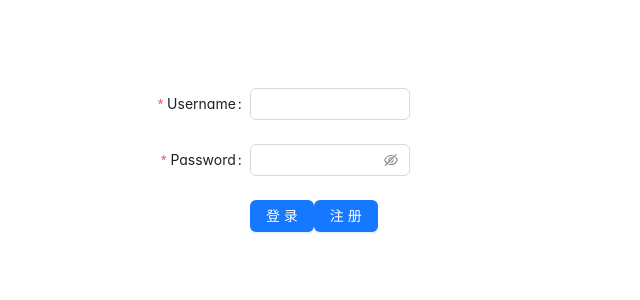
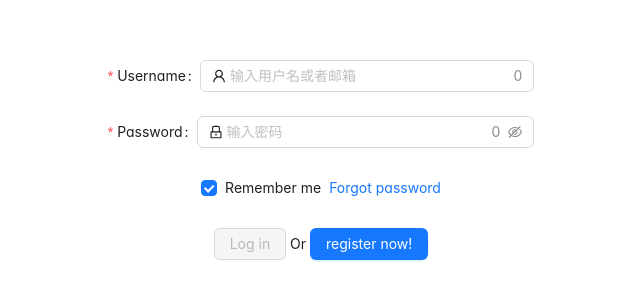
Before and after one commit to Dou-D/v3-oj, a Vue app: page /login in a window 1280 px wide. Shown: the part 228-528 px from the top of the page, without its empty margins (319-959 px from the left). Built offline with nearby package versions, Linux system fonts and the light colour scheme; what @guolao/vue-monaco-editor would draw is missing.

Commit message:
登录注册

```diff
--- a/src/components/Home/NavBar.vue
+++ b/src/components/Home/NavBar.vue
@@ -25,7 +25,7 @@
 import { UserOutlined } from '@ant-design/icons-vue'
 import { RouterLink, useRouter } from 'vue-router';
 import { ref } from 'vue';
-
+import storage from '@/services/storage';
 
 const current = ref(['home']);
 
@@ -56,6 +56,9 @@ const menu = [
 // 下拉菜单
 const handleButtonClick = e => {
     console.log('click left button', e);
+    if(!storage.get('sylu_user_token')){
+        navigate('/login')
+    }
 };
 const handleMenuClick = e => {
     console.log('click', e);
--- a/src/main.js
+++ b/src/main.js
@@ -12,6 +12,8 @@ import Antd from "ant-design-vue";
 import "ant-design-vue/dist/reset.css";
 import Button from "primevue/button";
 import Slider from "primevue/slider";
+import Toast from 'primevue/toast';
+import ToastService from 'primevue/toastservice';
 const app = createApp(App);
 
 app.use(VueMonacoEditorPlugin, {
@@ -24,7 +26,8 @@ app.use(VueMonacoEditorPlugin, {
 
 app.component("Slider", Slider);
 app.component("Button", Button);
-
+app.component("Toast", Toast);
+app.use(ToastService);
 app.use(createPinia());
 app.use(router);
 app.use(Antd);
--- a/src/router/router.js
+++ b/src/router/router.js
@@ -41,6 +41,11 @@ const router = createRouter({
           path: "/login",
           name: "login",
           component: () => import("@/views/user/login.vue"),
+        },
+        {
+          path: "/register",
+          name: "register",
+          component: () => import("@/views/user/register.vue"),
         }
       ]
     },
--- a/src/services/user.js
+++ b/src/services/user.js
@@ -1,9 +1,13 @@
 import request from '@/utils/request'
 
 export function getLoginAPI(data) {
-  request.post('/user/login', data)
+  return request.post('/user/login', data)
 }
 
 export function getRegisterAPI(data) {
-  request.post('/user/register', data)
+  return request.post('/user/register', data)
 }
+
+export function getVerificationCodeAPI() {
+  return request.get('/utils/email_verify')
+}
--- a/src/views/user/index.vue
+++ b/src/views/user/index.vue
@@ -0,0 +1,5 @@
+<template></template>
+
+<script setup>
+
+</script>
--- a/src/views/user/login.vue
+++ b/src/views/user/login.vue
@@ -1,56 +1,78 @@
 <template>
-    <a-row class="a-row">
-        <a-col :xs="20" :sm="16" :md="12" :lg="8">
-            <a-form :model="formState" name="basic" :label-col="{ span: 8 }" :wrapper-col="{ span: 16 }"
-                autocomplete="off" @finish="onFinish" @finishFailed="onFinishFailed">
+    <a-row type="flex" justify="center" align="middle" style="min-height: 100vh;">
+        <a-col :span="8" style="text-align: center;">
+            <a-form :model="formState" name="normal_login" class="login-form" @finish="onFinish"
+                @finishFailed="onFinishFailed">
                 <a-form-item label="Username" name="username"
-                    :rules="[{ required: true, message: '请输入邮箱' }, emailRule]">
-                    <a-input class="input" v-model:value="formState.username" />
+                    :rules="[{ required: true, message: 'Please input your username!' }]">
+                    <a-input v-model:value="formState.username" show-count placeholder="输入用户名或者邮箱">
+                        <template #prefix>
+                            <UserOutlined class="site-form-item-icon" />
+                        </template>
+                    </a-input>
                 </a-form-item>
 
                 <a-form-item label="Password" name="password"
-                    :rules="[{ required: true, message: '请输入密码' }]">
-                    <a-input-password class="input" v-model:value="formState.password" />
+                    :rules="[{ required: true, message: 'Please input your password!' }]">
+                    <a-input-password v-model:value="formState.password" show-count placeholder="输入密码">
+                        <template #prefix>
+                            <LockOutlined class="site-form-item-icon" />
+                        </template>
+                    </a-input-password>
                 </a-form-item>
 
-                <a-form-item :wrapper-col="{ offset: 8, span: 16 }">
-                    <a-button type="primary" html-type="submit">登录</a-button>
-                    <a-button type="primary" html-type="submit">注册</a-button>
+                <a-form-item>
+                    <a-flex :justify="'center'" :align="center">
+                        <a-checkbox v-model:checked="formState.remember">Remember me</a-checkbox>
+                        <a class="login-form-forgot" href="">Forgot password</a>
+                    </a-flex>
                 </a-form-item>
+
+                <a-form-item>
+                    <a-button :disabled="disabled" type="primary" html-type="submit" class="login-form-button">
+                        Log in
+                    </a-button>
+                    Or
+                    <RouterLink to="/register">
+                        <a-button type="primary">register now!</a-button>
+                    </RouterLink>
+                </a-form-item>
+
             </a-form>
         </a-col>
     </a-row>
+</template>
 
-
-</template>
 <script setup>
-import { reactive } from 'vue';
+import { RouterLink } from 'vue-router';
+import { UserOutlined, LockOutlined } from '@ant-design/icons-vue';
+import { reactive, computed } from 'vue';
 const formState = reactive({
     username: '',
     password: '',
+    remember: true,
 });
-const emailRule = {
-  pattern: /^\w+([\.-]?\w+)*@\w+([\.-]?\w+)*(\.\w{2,3})+$/,
-  message: '请输入有效的电子邮件地址',
-};
 const onFinish = values => {
     console.log('Success:', values);
 };
 const onFinishFailed = errorInfo => {
-    throw Error(err)
+    console.log('Failed:', errorInfo);
 };
+const disabled = computed(() => {
+    return !(formState.username && formState.password);
+});
 </script>
-
 <style scoped>
-.a-row {
-    display: flex;
-    justify-content: center; /* 水平居中 */
-    align-items: center; /* 垂直居中 */
-    height: 100vh; /* 视窗高度 */
+#components-form-demo-normal-login .login-form {
+    max-width: 300px;
 }
 
-.input {
-    max-width: 20vh;
+#components-form-demo-normal-login .login-form-forgot {
+    float: right;
+}
+
+#components-form-demo-normal-login .login-form-button {
     width: 100%;
 }
+
 </style>
--- /dev/null
+++ b/src/views/user/register.vue
@@ -0,0 +1,142 @@
+<template>
+    <Toast />
+    <a-row type="flex" justify="center" align="middle" style="min-height: 100vh;">
+        <a-col :span="8" style="text-align: center;">
+            <a-form :model="formState" name="normal_login" class="login-form" @finish="onFinish"
+                @finishFailed="onFinishFailed">
+                <!-- Username -->
+                <a-form-item label="Username" name="username"
+                    :rules="[{ required: true, message: 'Please input your username!' }]">
+                    <a-input v-model:value="formState.username" show-count placeholder="输入用户名">
+                        <template #prefix>
+                            <UserOutlined class="site-form-item-icon" />
+                        </template>
+                    </a-input>
+                </a-form-item>
+
+                <!-- Password -->
+                <a-form-item label="Password" name="password"
+                    :rules="[{ required: true, message: 'Please input your password!' }]">
+                    <a-input-password v-model:value="formState.password" show-count placeholder="输入密码">
+                        <template #prefix>
+                            <LockOutlined class="site-form-item-icon" />
+                        </template>
+                    </a-input-password>
+                </a-form-item>
+                <!-- Email -->
+                <a-form-item label="Email" name="email" :rules="[
+            { required: true, message: 'Please input your email!' },
+            { pattern: emailRegex, message: 'Please enter a valid email!' }
+        ]">
+                    <a-input v-model:value="formState.email" placeholder="Email">
+                        <template #prefix>
+                            <MailOutlined class="site-form-item-icon" />
+                        </template>
+                    </a-input>
+                </a-form-item>
+
+                <!-- Verification Code -->
+                <a-form-item label="Verification Code"
+                    :rules="[{ required: true, message: 'Please input the verification code!' }]">
+                    <a-input-group compact>
+                        <a-input v-model:value="formState.verify_code" style="width: calc(100% - 200px)" />
+                        <a-button type="primary" :disabled="countdown > 0" @click="handleGetVerificationCode">
+                            {{ countdown > 0 ? `${countdown} 秒` : '获取验证码' }}
+                        </a-button>
+                    </a-input-group>
+                </a-form-item>
+
+                <!-- Submit -->
+                <a-form-item>
+                    <a-button @click="handleGetRegistration" :disabled="disabled" type="primary" html-type="submit" class="login-form-button">
+                        Register
+                    </a-button>
+                    Or
+                    <RouterLink to="/login">
+                        <a-button type="default">login now!</a-button>
+                    </RouterLink>
+                </a-form-item>
+            </a-form>
+        </a-col>
+    </a-row>
+</template>
+
+<script setup>
+import { getRegisterAPI, getVerificationCodeAPI } from '@/services/user'
+import { RouterLink } from 'vue-router';
+import { UserOutlined, LockOutlined, MailOutlined } from '@ant-design/icons-vue';
+import { reactive, computed, ref } from 'vue';
+// primevue toast配置
+import { useToast } from 'primevue/usetoast';
+const toast = useToast();
+// 邮箱正则验证
+const emailRegex = /^([A-Za-z0-9_\-\.])+\@([A-Za-z0-9_\-\.])+\.([A-Za-z]{2,4})$/; // 简单的邮箱正则表达式
+
+// 表单数据
+const formState = reactive({
+    username: '',
+    password: '',
+    email: '',
+    verify_code: '',
+});
+function handleGetRegistration() {
+    const res = getRegisterAPI(formState)
+    if (res.data.code !== 200) {
+        toast.add({ severity: 'error', summary: res.data.msg, life: 3000 });
+        return
+    }
+    toast.add({ severity:'success', summary: '注册成功', life: 3000 });
+    formState.username = '';
+    formState.password = '';
+    formState.email = '';
+    formState.verify_code = '';
+}
+const countdown = ref(0);
+
+const onFinish = values => {
+    console.log('Success:', values);
+};
+const onFinishFailed = errorInfo => {
+    console.log('Failed:', errorInfo);
+};
+
+// 点击获取验证码
+const handleGetVerificationCode = async () => {
+    const res = getVerificationCodeAPI()
+    if (res.data.code !== 200) {
+        toast.add({ severity: 'error', summary: res.data.msg, life: 3000 });
+        return
+    }
+    countdown.value = 60;
+    const interval = setInterval(() => {
+        countdown.value--;
+        if (countdown.value <= 0) {
+            clearInterval(interval);
+        }
+    }, 1000);
+};
+
+// 更新disabled计算属性
+const disabled = computed(() => {
+    // 检查所有输入框是否非空且邮箱格式是否正确
+    return !(formState.username && formState.password && emailRegex.test(formState.email) && formState.verify_code && countdown.value <= 0);
+});
+</script>
+
+<style scoped>
+#components-form-demo-normal-login .login-form {
+    max-width: 300px;
+}
+
+#components-form-demo-normal-login .login-form-forgot {
+    float: right;
+}
+
+#components-form-demo-normal-login .login-form-button {
+    width: 100%;
+}
+
+.ant-form-item-label {
+    text-align: left;
+}
+</style>
```
Also changed, not shown: src/services/problem.js (+4 -4 lines), src/views/problem/problem.vue (+4 -4 lines), vite.config.js (+6 -6 lines).
